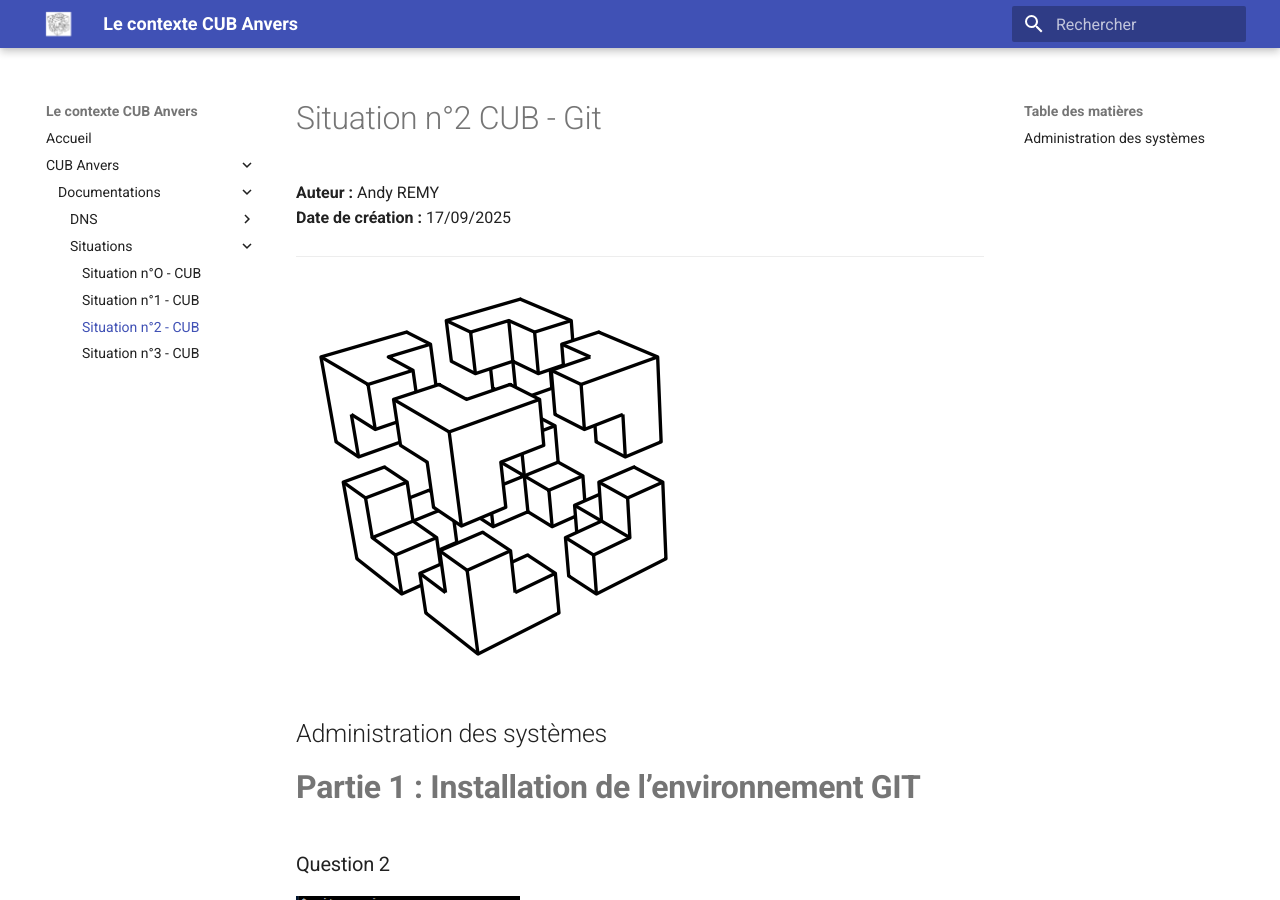
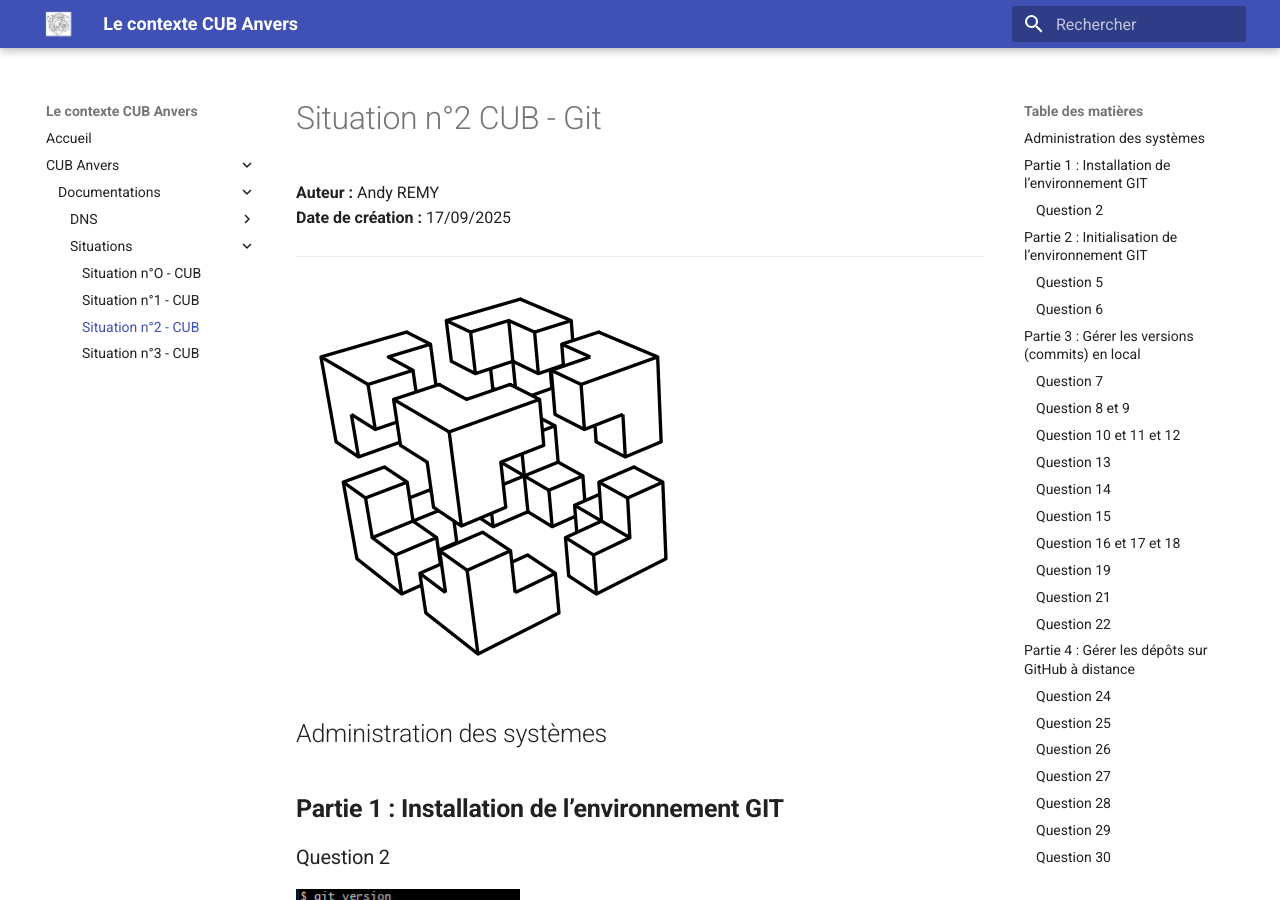
Before and after one commit to Adfiree/Anvers, an MkDocs documentation site: the page built from docs/documentations/Situations/Situation n°2 CUB.md, in a window 1280 px wide and 900 px high. Built offline with MkDocs 1.6.1 and Material for MkDocs 9.7.7, drawn with Linux system fonts in a browser that asks for light colours.

Commit message:
Modification situation2 git

```diff
--- a/docs/documentations/Situations/Situation n°2 CUB.md
+++ b/docs/documentations/Situations/Situation n°2 CUB.md
@@ -8,7 +8,7 @@
 
 ## Administration des systèmes
 
-# **Partie 1 : Installation de l’environnement GIT**
+## **Partie 1 : Installation de l’environnement GIT**
 
 ### Question 2
 
@@ -16,7 +16,7 @@
 
 Nous voyons donc la version de git (2.51.0.windows.1)
 
-# **Partie 2 : Initialisation de l’environnement GIT**
+## **Partie 2 : Initialisation de l’environnement GIT**
 
 ### Question 5
 
@@ -32,7 +32,7 @@ Nous venons de créer notre identité
 
 Nous avons créé un dossier “premierdepot”, nous sommes rentrés dedans puis nous avons initialisé ce dépôt.
 
-# **Partie 3 : Gérer les versions (commits) en local**
+## **Partie 3 : Gérer les versions (commits) en local**
 
 ### Question 7
 
@@ -92,7 +92,8 @@ Nous sommes revenu à la dernière version du script donc la 2ème
 ![](../../media/s2-13.png)
 
 Nous avons listé les versions (commits) de notre dépôt
-**Partie 4 : Gérer les dépôts sur GitHub à distance**
+
+## Partie 4 : Gérer les dépôts sur GitHub à distance
 
 Tout d’abord, nous avons créé un dépôt “premierdepotgithub”  directement sur nôtre compte GitHub.
 
```
